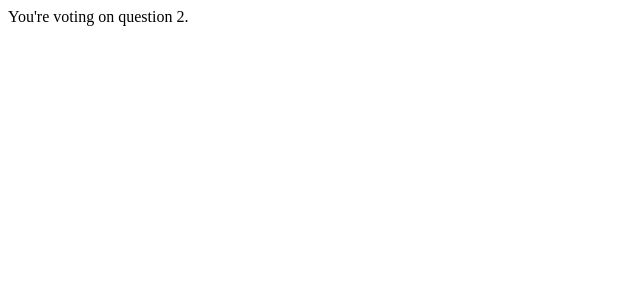
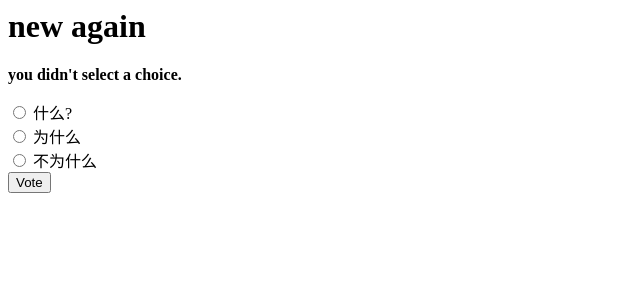
Before and after one commit to lzn102/django-practice, a Django app: page /polls/2/vote/ in a window 1280 px wide. Shown: the top 300 px of the page, without its empty margins (0-640 px from the left). Run offline with Django 3.2, Linux system fonts and the light colour scheme; data comes from the database, SQL or seed files in the repository; both versions use the stored data as it was after the commit.

Commit message:
django2.0

```diff
--- a/mysite/polls/admin.py
+++ b/mysite/polls/admin.py
@@ -1,9 +1,10 @@
 from django.contrib import admin
 # 导入Question的模型
-from .models import Question
+from .models import Question, Choice
 
 # Register your models here.
 
 
 # 在admin页面注册Question模型,可以让我们在admin页面管理模型
 admin.site.register(Question)
+admin.site.register(Choice)
--- a/mysite/polls/models.py
+++ b/mysite/polls/models.py
@@ -14,9 +14,11 @@ class Question(models.Model):
     # DateTimeField函数在问题创建时自动生成当前时间
     pub_date = models.DateTimeField('date published')
     # 返回对象的表示为字符串,如果不设置,查看该模型的objects.all()显示的是"object(id)",这样不利于查看
+
     def __str__(self):
         return self.question_text
     # 上面的__str__是python的自带方法,下面使我们自己创建的方法
+
     def was_published_recently(self):
         return self.pub_date >= timezone.now() - datetime.timedelta(days=1)
 
@@ -29,6 +31,8 @@ class Choice(models.Model):
     choice_text = models.CharField(max_length=200)
     # IntegerField函数设置票数为整形,传入默认参数为0
     votes = models.IntegerField(default=0)
+
     # 返回choice_text的字符串表示
+
     def __str__(self):
         return self.choice_text
--- a/mysite/polls/templates/polls/detail.html
+++ b/mysite/polls/templates/polls/detail.html
@@ -1,6 +1,15 @@
 <h1>{{ question.question_text }}</h1>
-<ul>
+
+{% if error_message %}
+    <p><strong>{{ error_message }}</strong></p>
+{% endif %}
+
+<form action="{% url 'polls:vote' question.id %}" method="post">
+    {% csrf_token %}
     {% for choice in question.choice_set.all %}
-        <li>{{ choice.choice_text }}</li>
+        <input type="radio" name="choice" id="choice{{ forloop.counter }}" value="{{ choice.id }}" />
+        <label for="choice{{ forloop.counter }}">{{ choice.choice_text }}</label>
+        <br/>
     {% endfor %}
-</ul>
+    <input type="submit" value="Vote" />
+</form>
--- a/mysite/polls/urls.py
+++ b/mysite/polls/urls.py
@@ -8,11 +8,16 @@ from . import views
 app_name = 'polls'
 # 添加url名称,设置对应的views函数,并且可以命名该url的名称
 urlpatterns = [
-    path('', views.index, name='index'),
+    # 返回django通用视图的写法,主要用于常见的(根据URL中的参数从数据库中获取数据,加载模板并返回渲染后的内容)
+    path('', views.IndexView.as_view(), name='index'),
+    # path('', views.index., name='index'),
     # <>内表示捕捉部分url然后作为关键字参数传送给views函数
-    path('<int:question_id>/', views.detail, name='detail'),
+    # 发送给通用视图的键命名为pk,是因为通用视图中的键统一称pk
+    path('<int:pk>/', views.DetailView.as_view(), name='detail'),
+    # path('<int:question_id>/', views.detail, name='detail'),
     # int是一个转换器,用来确定什么模式应该匹配这部分url
-    path('<int:question_id>/results/', views.results, name='detail'),
+    path('<int:pk>/results/', views.ResultsView.as_view(), name='results'),
+    # path('<int:question_id>/results/', views.results, name='detail'),
     # question_id定义了用来标识匹配模式的名称,将匹配到的模式取一个名称
     path('<int:question_id>/vote/', views.vote, name='vote')
 ]
--- a/mysite/polls/views.py
+++ b/mysite/polls/views.py
@@ -1,18 +1,25 @@
 from django.shortcuts import render
 # 导入HttpResponse函数
 from django.http import HttpResponse
-# 导入Question模型
-from .models import Question
+# 导入Question模型,导入Choice模型
+from .models import Question, Choice
 # 从django的template模块导入loader函数,用于加载模板
 # from django.template import loader 第三次修改
 # 导入Http404函数
 # from django.http import Http404 第五次修改
 # 导入定制404页面的快捷函数,object用get()返回一个参数,list用filter()返回一个列表
 from django.shortcuts import get_object_or_404, get_list_or_404
+# 导入HttpResponseRedirect函数
+from django.http import HttpResponseRedirect
+# 导入reverse
+from django.urls import reverse
+# 从Django视图模块导入一种通用视图的函数
+from django.views import generic
 
 # Create your views here.
 
-
+'''
+# 不调用Django通用函数的写法
 # 第一个展示网页的视图
 def index(request):
     # 获取按时间排序的五个问题
@@ -58,9 +65,57 @@ def detail(request, question_id):
 
 # 问题结果的页面
 def results(request, question_id):
-    response = "You're looking at the results of question %s."
-    return HttpResponse(response % question_id)
+    # response = "You're looking at the results of question %s."
+    # return HttpResponse(response % question_id)
+    question = get_object_or_404(Question, pk=question_id)
+    # 返回查看票数结果的页面
+    return render(request, 'polls/results.html', {'question': question})
+'''
+# 抽象显示对象列表和对象的内容,List抽象出只有列表的形式,Detail抽象出返回具体内容的形式,通用视图捕获的主键都叫pk,urls.py需要改
+
+
+class IndexView(generic.ListView):
+    # 需指定模板
+    template_name = 'polls/index.html'
+    # 指定自己定义的上下文名称
+    context_object_name = 'latest_question_list'
+
+    def get_queryset(self):
+        # 定义查询集只返回五个问题
+        return Question.objects.order_by('-pub_date')[:5]
+
+
+class DetailView(generic.DetailView):
+    # 需指定用到的模型名称
+    model = Question
+    template_name = 'polls/detail.html'
+
+
+class ResultsView(generic.DetailView):
+    model = Question
+    template_name = 'polls/results.html'
+
 
 # 问题票数的页面
 def vote(request, question_id):
-    return HttpResponse("You're voting on question %s." % question_id)
+    # 根据id获取Question的对象,没有则返回自定义404页面
+    question = get_object_or_404(Question, pk=question_id)
+    try:
+        # request.POST['choice']返回投票那个选项的id(是以字符串形式),request.POST返回的是一个字典,而choice则是传入的键
+        # 尝试根据pk获取的id获取与对象相关联的值(用ForeignKey的那个值)
+        selected_choice = question.choice_set.get(pk=request.POST['choice'])
+    # 如果id不存在,或者没有相关联的值
+    except (KeyError, Choice.DoesNotExist):
+        # 返回问题的内容页面,显示该对象没有相应的选项
+        return render(request, 'polls/detail.html', {
+            'question': question, 'error_message': "you didn't select a choice."
+        })
+    # 如果有对应的选项
+    else:
+        # 该选项的投票数量加1
+        selected_choice.votes += 1
+        # 把数据存入数据库
+        selected_choice.save()
+        # HttpResponseRedirect函数返回指定的页面,reverse函数确定页面url和id,注意args只有一个参数也需要逗号
+        return HttpResponseRedirect(reverse('polls:results', args=(question.id,)))
+    # return HttpResponse("You're voting on question %s." % question_id)
```
Also changed, not shown: mysite/polls/templates/polls/results.html (added, +12 -0 lines), mysite/db.sqlite3.
